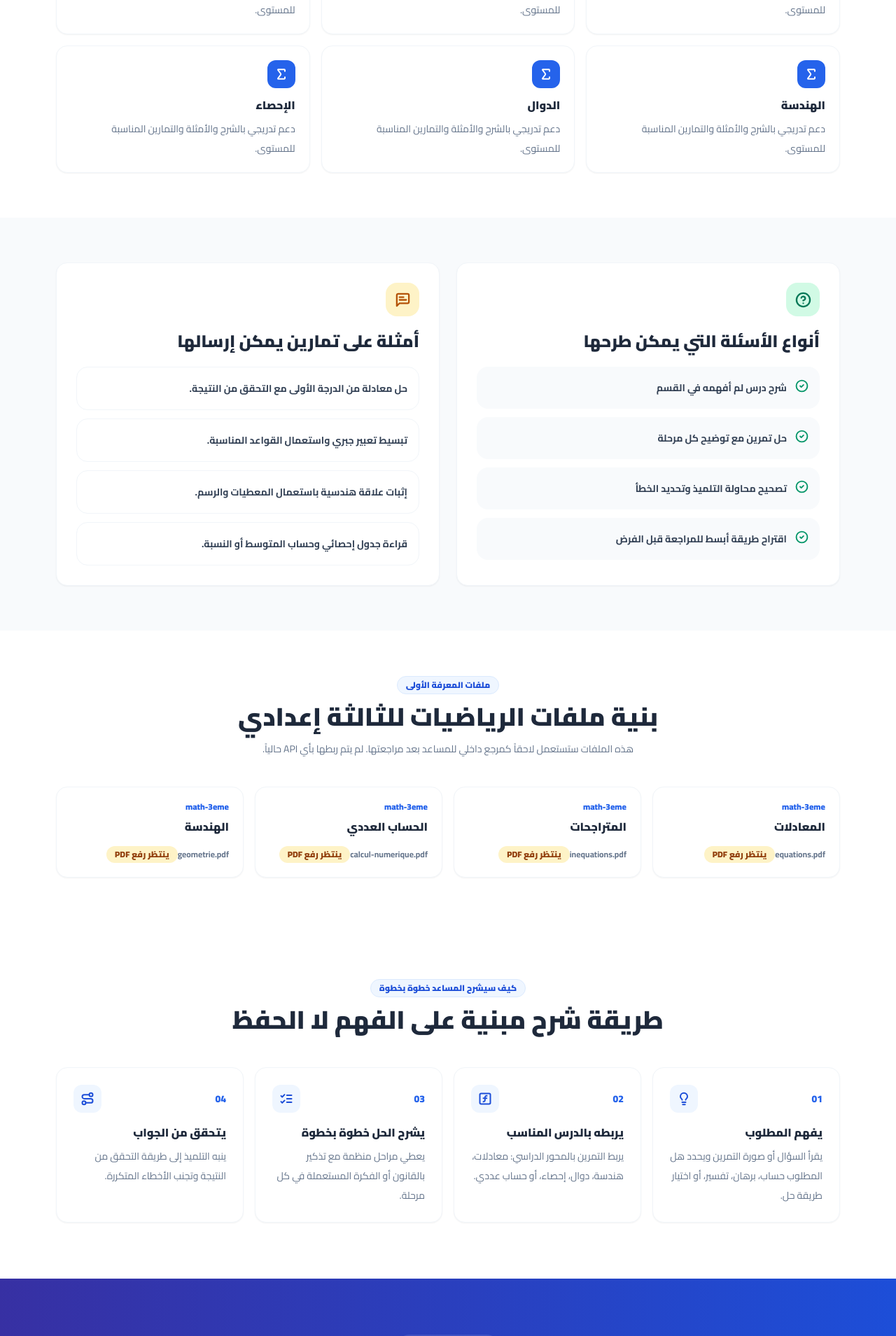
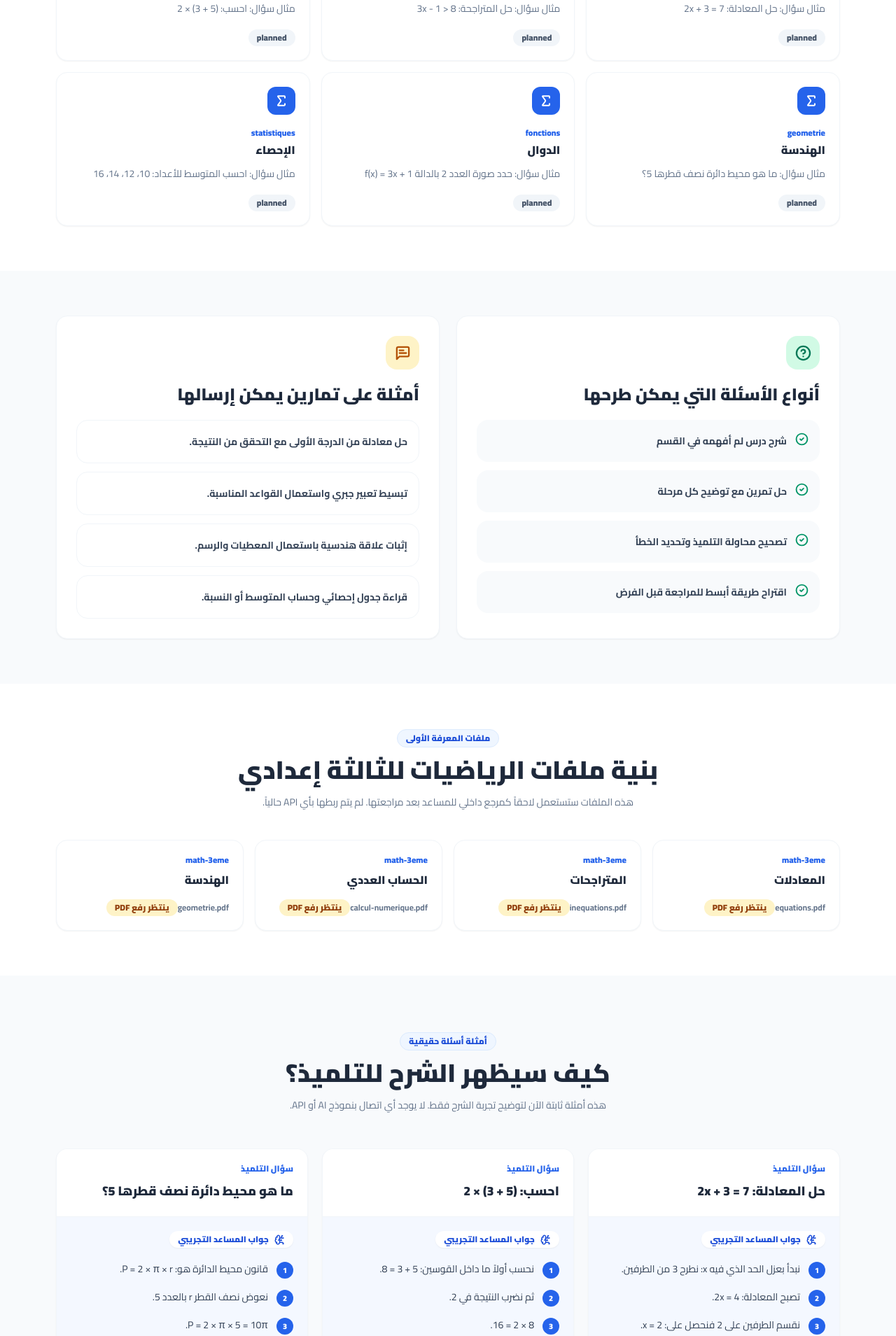
Before and after one commit to anir1977/modarisi, a Next.js app: page /assistant-pilote in a window 1280 px wide. Shown: the part 880-2789 px from the top of the page at 70% size. Built offline with nearby package versions, Linux system fonts and the light colour scheme.

Commit message:
Show assistant pilot content examples

```diff
--- a/app/assistant-pilote/page.tsx
+++ b/app/assistant-pilote/page.tsx
@@ -15,6 +15,7 @@ import {
 import Navbar from "@/components/Navbar";
 import Footer from "@/components/Footer";
 import BottomNav from "@/components/BottomNav";
+import math3emeIndex from "@/content/assistant/math-3eme/index.json";
 import { MATH_3EME_KNOWLEDGE_FILES } from "@/lib/assistant-knowledge";
 
 export const metadata: Metadata = {
@@ -24,7 +25,49 @@ export const metadata: Metadata = {
   alternates: { canonical: "/assistant-pilote" },
 };
 
-const TOPICS = ["المعادلات", "المتراجحات", "الحساب العددي", "الهندسة", "الدوال", "الإحصاء"];
+const TOPIC_EXAMPLES: Record<string, string> = {
+  equations: "حل المعادلة: 2x + 3 = 7",
+  inequations: "حل المتراجحة: 3x - 1 > 8",
+  "calcul-numerique": "احسب: (5 + 3) × 2",
+  geometrie: "ما هو محيط دائرة نصف قطرها 5؟",
+  fonctions: "حدد صورة العدد 2 بالدالة f(x) = 3x + 1",
+  statistiques: "احسب المتوسط للأعداد: 10، 12، 14، 16",
+};
+
+const TOPICS = math3emeIndex.topics.map((topic) => ({
+  ...topic,
+  exampleQuestion: TOPIC_EXAMPLES[topic.id] ?? "سيتم إضافة مثال قريباً.",
+}));
+
+const REAL_QUESTIONS = [
+  {
+    question: "حل المعادلة: 2x + 3 = 7",
+    answer: [
+      "نبدأ بعزل الحد الذي فيه x: نطرح 3 من الطرفين.",
+      "تصبح المعادلة: 2x = 4.",
+      "نقسم الطرفين على 2 فنحصل على: x = 2.",
+      "نتحقق: 2 × 2 + 3 = 7، إذن الجواب صحيح.",
+    ],
+  },
+  {
+    question: "احسب: (5 + 3) × 2",
+    answer: [
+      "نحسب أولاً ما داخل القوسين: 5 + 3 = 8.",
+      "ثم نضرب النتيجة في 2.",
+      "8 × 2 = 16.",
+      "إذن النتيجة النهائية هي 16.",
+    ],
+  },
+  {
+    question: "ما هو محيط دائرة نصف قطرها 5؟",
+    answer: [
+      "قانون محيط الدائرة هو: P = 2 × π × r.",
+      "نعوض نصف القطر r بالعدد 5.",
+      "P = 2 × π × 5 = 10π.",
+      "تقريباً: 10 × 3.14 = 31.4.",
+    ],
+  },
+];
 
 const QUESTION_TYPES = [
   "شرح درس لم أفهمه في القسم",
@@ -111,14 +154,18 @@ export default function AssistantPilotePage() {
             </div>
             <div className="grid grid-cols-2 md:grid-cols-3 gap-4">
               {TOPICS.map((topic) => (
-                <div key={topic} className="professional-card p-5">
+                <div key={topic.id} className="professional-card p-5">
                   <div className="mb-3 flex h-10 w-10 items-center justify-center rounded-xl bg-blue-600 text-white">
                     <Sigma size={20} strokeWidth={2.4} />
                   </div>
-                  <h3 className="font-black text-[#1E293B]">{topic}</h3>
+                  <p className="mb-1 text-xs font-black text-blue-600 ltr-num">{topic.id}</p>
+                  <h3 className="font-black text-[#1E293B]">{topic.title}</h3>
                   <p className="mt-2 text-sm leading-7 text-slate-500">
-                    دعم تدريجي بالشرح والأمثلة والتمارين المناسبة للمستوى.
+                    مثال سؤال: {topic.exampleQuestion}
                   </p>
+                  <span className="mt-4 inline-flex rounded-full bg-slate-100 px-3 py-1 text-xs font-black text-slate-600">
+                    {topic.status}
+                  </span>
                 </div>
               ))}
             </div>
@@ -186,6 +233,47 @@ export default function AssistantPilotePage() {
           </div>
         </section>
 
+        <section className="py-20 bg-[#F8FAFC]">
+          <div className="max-w-6xl mx-auto px-4">
+            <div className="mb-12 text-center">
+              <span className="eyebrow">أمثلة أسئلة حقيقية</span>
+              <h2 className="mt-3 text-3xl md:text-4xl font-black text-[#1E293B]">
+                كيف سيظهر الشرح للتلميذ؟
+              </h2>
+              <p className="mx-auto mt-3 max-w-2xl text-sm leading-7 text-slate-500">
+                هذه أمثلة ثابتة الآن لتوضيح تجربة الشرح فقط. لا يوجد أي اتصال بنموذج AI أو API.
+              </p>
+            </div>
+
+            <div className="grid lg:grid-cols-3 gap-5">
+              {REAL_QUESTIONS.map((item) => (
+                <div key={item.question} className="professional-card overflow-hidden">
+                  <div className="border-b border-slate-100 bg-white p-5">
+                    <p className="mb-2 text-xs font-black text-blue-600">سؤال التلميذ</p>
+                    <h3 className="text-lg font-black leading-8 text-[#1E293B]">{item.question}</h3>
+                  </div>
+                  <div className="bg-blue-50/70 p-5">
+                    <div className="mb-4 inline-flex items-center gap-2 rounded-full bg-white px-3 py-1 text-xs font-black text-blue-700 shadow-sm">
+                      <BrainCircuit size={15} strokeWidth={2.4} />
+                      جواب المساعد التجريبي
+                    </div>
+                    <ol className="space-y-3">
+                      {item.answer.map((step, index) => (
+                        <li key={step} className="flex gap-3 text-sm leading-7 text-slate-700">
+                          <span className="mt-1 flex h-6 w-6 shrink-0 items-center justify-center rounded-full bg-blue-600 text-[11px] font-black text-white">
+                            {index + 1}
+                          </span>
+                          <span>{step}</span>
+                        </li>
+                      ))}
+                    </ol>
+                  </div>
+                </div>
+              ))}
+            </div>
+          </div>
+        </section>
+
         <section className="py-20 bg-white">
           <div className="max-w-6xl mx-auto px-4">
             <div className="mb-12 text-center">
```
